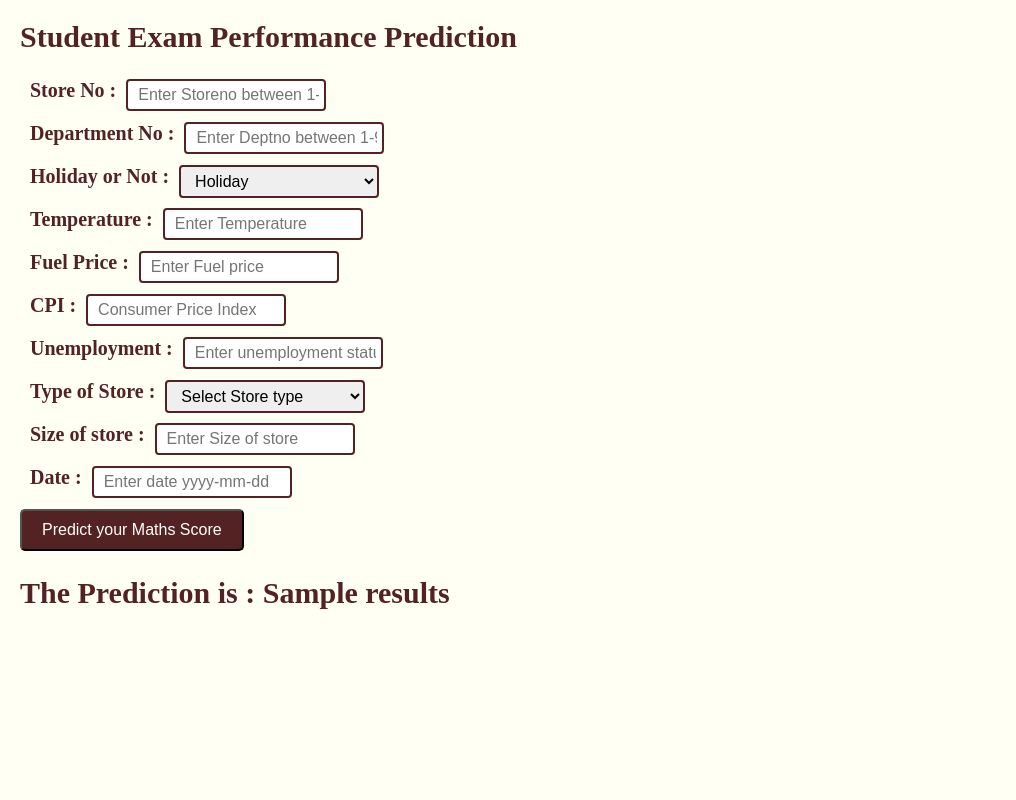
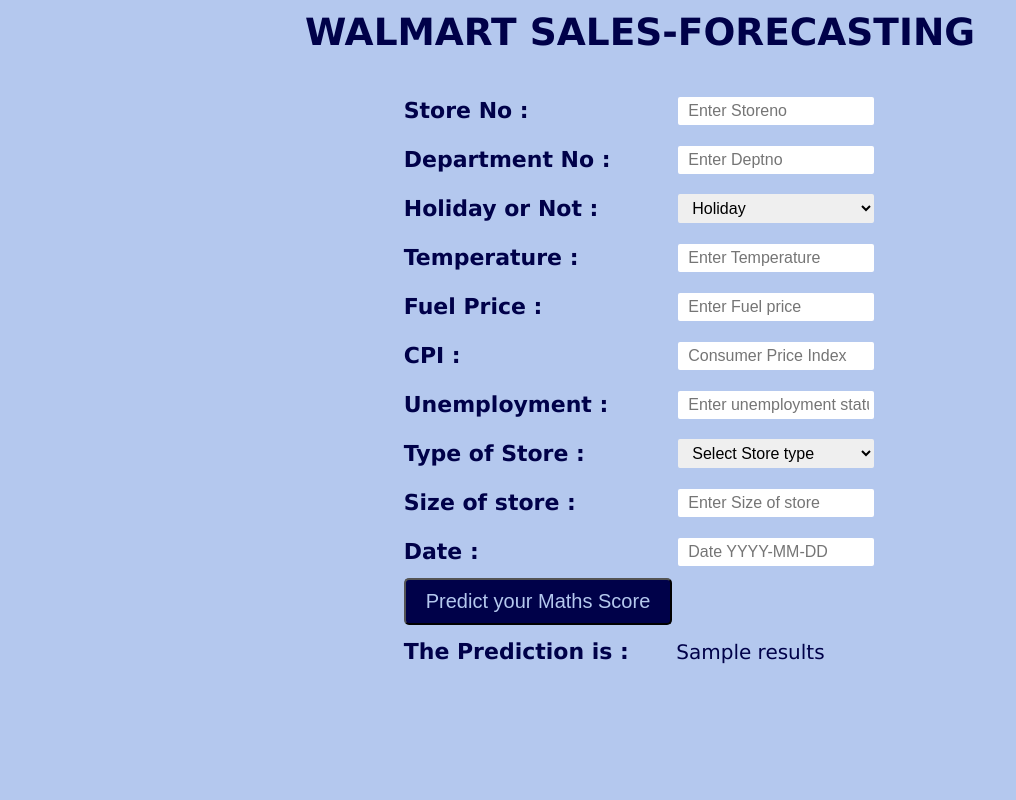
Before and after one commit to Govardhan211103/SalesForecasting, a Flask app: template templates/home.html in a window 1280 px wide. Shown: the whole page, without its empty margins (0-1016 px from the left). Run offline with Flask 3, Linux system fonts and the light colour scheme; the template is opened without the code that fills it: most values are stand-ins (such as "Sample title", 1, 10 or a date in 2020).

Commit message:
home.html update

```diff
--- a/templates/home.html
+++ b/templates/home.html
@@ -4,26 +4,23 @@
         /* CSS code for student performance prediction web page */
 
         body {
-            background-color: rgb(255, 255, 244);
+            background-color: rgb(180, 200, 238);
           margin:auto;
-          padding: 20px;
-          font-size: 20px;
-          font-style: unset;
-          color: rgb(83, 35, 35);
+          padding: 10px;
+          font-size: 25px;
+          font-family:'Lucida Sans', 'Lucida Sans Regular', 'Lucida Grande', 'Lucida Sans Unicode', Geneva, Verdana, sans-serif;;
+          color: rgb(0, 1, 73);
 
         }
 
-        .mb-3 {
-      display: flex;
-      align-items: center;
-      margin-bottom: 10px;
-      padding-left: 10px;
-    }
         h1 {
           font-size: 24px;
           margin-bottom: 20px;
         }
-
+        .table1{
+            border-radius: 20px;
+              font-size: 20px;
+        }
         label {
           display: block;
           margin-bottom: 10px;
@@ -34,28 +31,30 @@
           width: 200px;
           padding: 5px;
           font-size: 16px;
-          border: 2px solid rgb(83, 35, 35);
+          border: 2px solid rgb(180, 200, 238);
           border-radius: 4px;
           padding-left: 10px;
         }
         .form-label{
-            padding-right: 10px;
+            padding-top: 10px;
+            font-size: 22px;
         }
-
         #but {
           padding: 10px 20px;
-          font-size: 16px;
-          background-color: rgb(83, 35, 35);
-          color: #fff;
+          font-size: 20px;
+          background-color: rgb(0,1, 73);
+          color: rgb(180, 200, 238);
           border-radius: 5px;
           cursor: pointer;
         }
 
         #but:hover {
-          background-color: #1b1b1b;
+          background-color: rgb(180, 200, 238);
+          color:rgb(0,1, 73);
         }
 
         .result {
+            color: black;
           margin-top: 20px;
           font-weight: bold;
         }
@@ -63,24 +62,31 @@
 </head>
 <body>
     <div class="login">
+        <table class="table1" align="center">
+       <form action="{{ url_for('predict_datapoint')}}" method="post">
 
-       <form action="{{ url_for('predict_datapoint')}}" method="post">
-        <h2>
-            Student Exam Performance Prediction
+        <h2  align="center" style="font-family:'Lucida Sans', 'Lucida Sans Regular', 'Lucida Grande', 'Lucida Sans Unicode', Geneva, Verdana, sans-serif;" >
+            WALMART SALES-FORECASTING
         </h2>
+
+        <tr>
             <div class="mb-3">
-            <label class="form-label">Store No  : </label>
-            <input class="form-control" type="text" name="Store"
-                placeholder="Enter Storeno between 1-45" min='1' max='45' />
+                <td><label class="form-label">Store No  : </label></td>
+                <td><input class="form-control" type="text" name="Store"
+                    placeholder="Enter Storeno" min='1' max='45' /></td>
             </div>
+        </tr>
+        <tr>
             <div class="mb-3">
-            <label class="form-label">Department No  : </label>
-            <input class="form-control" type="text" name="Dept"
-                placeholder="Enter Deptno between 1-99" min='1' max='99' />
+                <td><label class="form-label">Department No  : </label></td>
+                <td><input class="form-control" type="text" name="Dept"
+                    placeholder="Enter Deptno" min='1' max='99' /></td>
             </div>
+        </tr>
+        <tr>
             <div class="mb-3">
-            <label class="form-label">Holiday or Not : </label>
-            <select class="form-control" name="IsHoliday" placeholder="Holiday or not" required>
+                <td><label class="form-label">Holiday or Not : </label></td>
+                <td><select class="form-control" name="IsHoliday" placeholder="Holiday or not" required>
                     <option class="placeholder" selected disabled value="">Holiday</option>
                     <option value="True">
                         YES
@@ -88,34 +94,41 @@
                     <option value="False">
                         NO
                     </option>
-            </select>
+                </select></td>
             </div>
+        </tr>
+        <tr>
             <div class="mb-3">
-            <label class="form-label">Temperature   : </label>
-            <input class="form-control" type="text" name="Temperature"
-                placeholder="Enter Temperature" />
+                <td><label class="form-label">Temperature   : </label></td>
+                <td><input class="form-control" type="text" name="Temperature"
+                    placeholder="Enter Temperature" /></td>
             </div>
-
+        </tr>
+        <tr>
             <div class="mb-3">
-            <label class="form-label">Fuel Price  : </label>
-            <input class="form-control" type="text" name="Fuel_Price"
-                placeholder="Enter Fuel price"/>
+                <td><label class="form-label">Fuel Price  : </label></td>
+                <td><input class="form-control" type="text" name="Fuel_Price"
+                    placeholder="Enter Fuel price"/></td>
             </div>
-
+        </tr>
+        <tr>
             <div class="mb-3">
-            <label class="form-label">CPI   : </label>
-            <input class="form-control" type="text" name="CPI"
-                placeholder="Consumer Price Index"/>
+                <td><label class="form-label">CPI   : </label></td>
+                <td><input class="form-control" type="text" name="CPI"
+                    placeholder="Consumer Price Index"/></td>
             </div>
+        </tr>
+        <tr>
             <div class="mb-3">
-            <label class="form-label">Unemployment   : </label>
-            <input class="form-control" type="text" name="Unemployment"
-                placeholder="Enter unemployment status"  />
+                <td><label class="form-label">Unemployment   : </label></td>
+                <td><input class="form-control" type="text" name="Unemployment"
+                    placeholder="Enter unemployment status"  /></td>
             </div>
-
+        </tr>
+        <tr>
             <div class="mb-3">
-            <label class="form-label">Type of Store  : </label>
-            <select class="form-control" name="Type" placeholder="Enter store Type" required>
+                <td><label class="form-label">Type of Store  : </label></td>
+                <td><select class="form-control" name="Type" placeholder="Enter store Type" required>
                     <option class="placeholder" selected disabled value="">Select Store type</option>
                     <option value="A">
                         Type A
@@ -126,27 +139,35 @@
                     <option value="C">
                         Type C
                     </option>
-            </select>
+                </select></td>
             </div>
-
+        </tr>
+        <tr>
             <div class="mb-3">
-            <label class="form-label">Size of store   : </label>
-            <input class="form-control" type="text" name="Size"
-                placeholder="Enter Size of store"  />
+                <td><label class="form-label">Size of store   : </label></td>
+                <td><input class="form-control" type="text" name="Size"
+                    placeholder="Enter Size of store"  /></td>
             </div>
-
+        </tr>
+        <tr>
             <div class="mb-3">
-            <label class="form-label">Date   : </label>
-            <input class="form-control" type="text" name="year"
-                placeholder="Enter date yyyy-mm-dd"  />
+                <td><label class="form-label">Date   : </label></td>
+                <td><input class="form-control" type="text" name="year"
+                    placeholder="Date YYYY-MM-DD"  /></td>
             </div>
-
+        </tr>
+        <tr>
         <div class="button">
-            <input class="btn btn-primary" type="submit" id="but" value="Predict your Maths Score" required />
+            <td><input class="btn btn-primary" type="submit" id="but" value="Predict your Maths Score" required /></td>
         </div>
+        </tr>
+        <tr>
+            <div class="mb-3">
+                <td><label class="form-label">The Prediction is   : </label></td>
+                <td>{{results}}</td>
+            </div>
+        </tr>
 </form>
-    <h2>
-       The Prediction is : {{results}}
-    </h2>
+</table>
    <body>
 </html>
```
Lines whose indentation alone changed are shown as unchanged.
